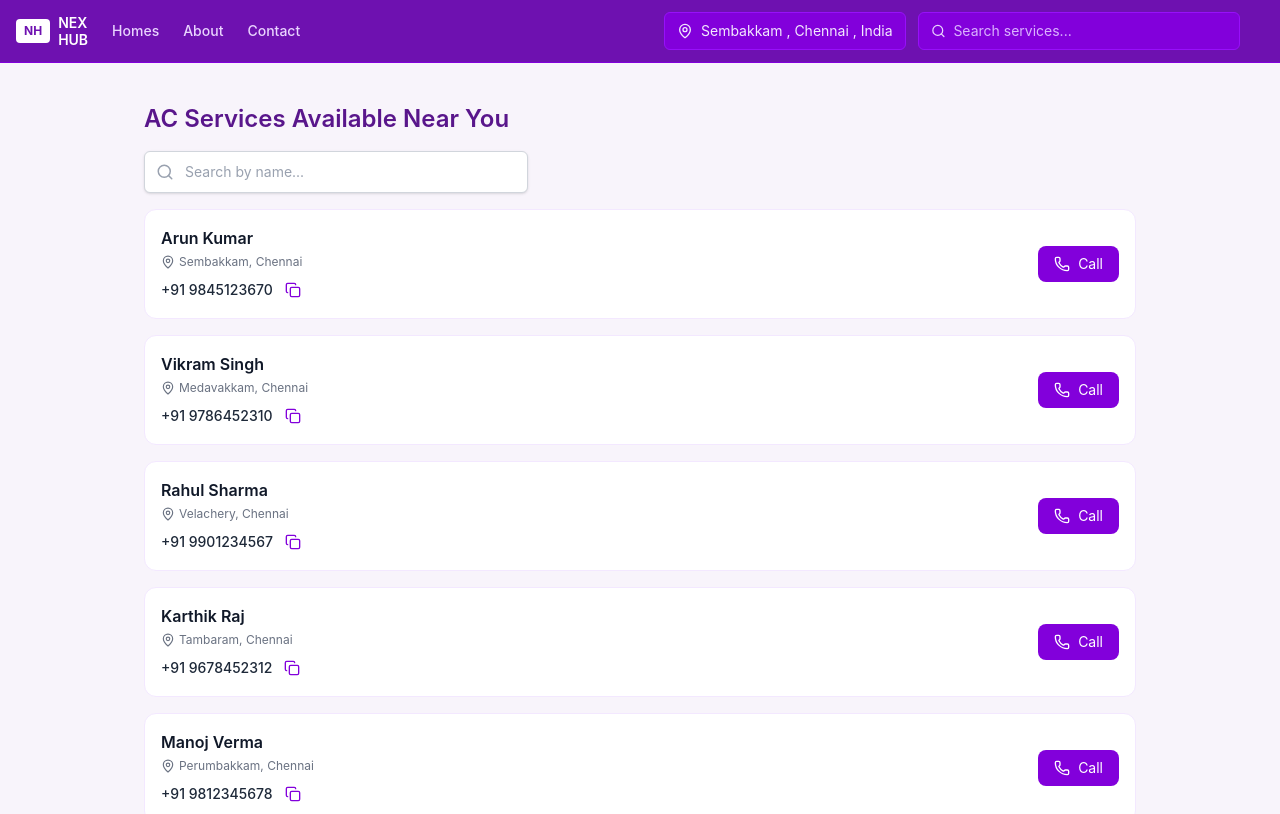
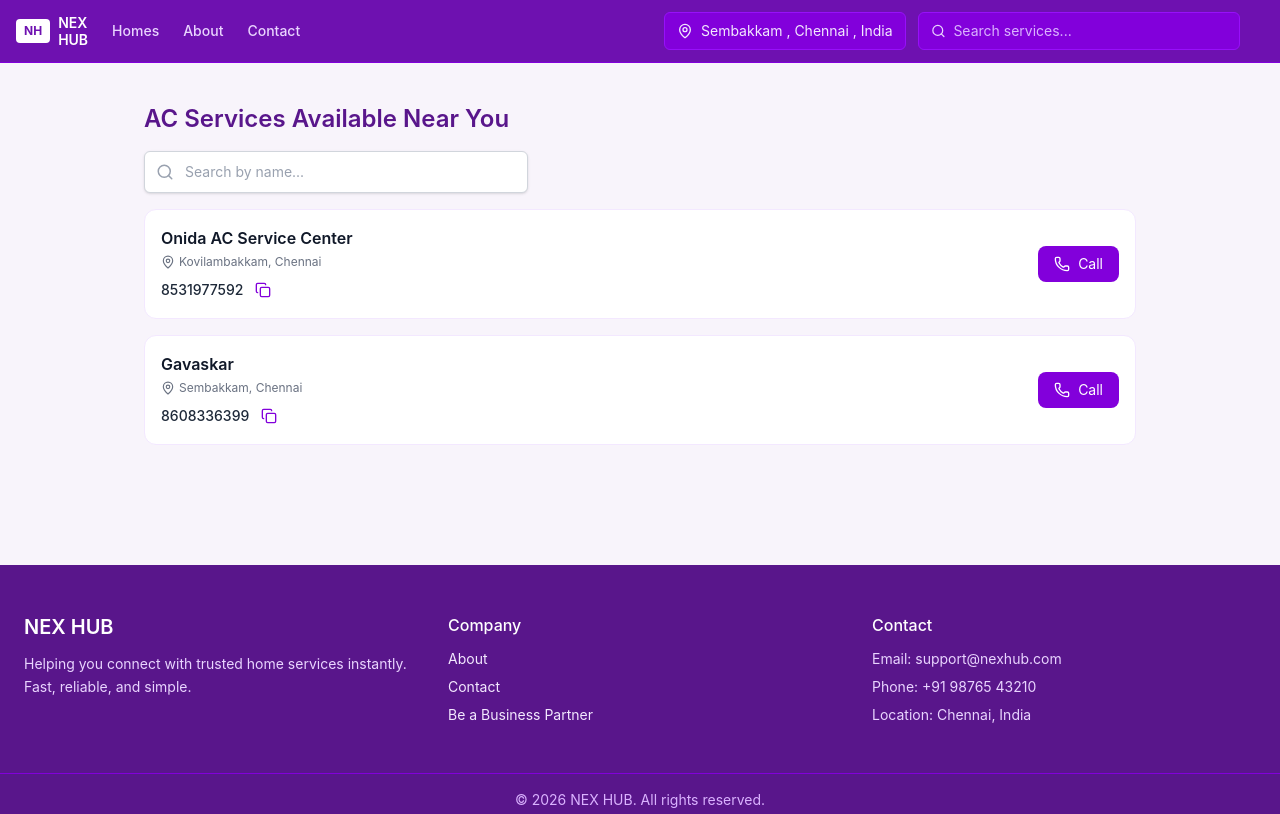
Before and after one commit to Mukunthan-A-R/nexhub, a React (Vite) app: page /ac-service in a window 1280 px wide. Shown: the top 814 px of the page. Built offline with nearby package versions, Linux system fonts and the light colour scheme.

Commit message:
adding ac service datas

```diff
--- a/src/pages/AcService.jsx
+++ b/src/pages/AcService.jsx
@@ -6,35 +6,18 @@ import ServiceList from "../components/ServiceList";
 const AcService = () => {
   const data = [
     {
-      name: "Arun Kumar",
+      name: "Onida AC Service Center",
       role: "AC Service",
-      phone: "+91 9845123670",
+      phone: "8531977592",
+      location: "Kovilambakkam, Chennai",
+    },
+    {
+      name: "Gavaskar",
+      role: "AC Service",
+      phone: "8608336399",
       location: "Sembakkam, Chennai",
     },
-    {
-      name: "Vikram Singh",
-      role: "AC Service",
-      phone: "+91 9786452310",
-      location: "Medavakkam, Chennai",
-    },
-    {
-      name: "Rahul Sharma",
-      role: "AC Service",
-      phone: "+91 9901234567",
-      location: "Velachery, Chennai",
-    },
-    {
-      name: "Karthik Raj",
-      role: "AC Service",
-      phone: "+91 9678452312",
-      location: "Tambaram, Chennai",
-    },
-    {
-      name: "Manoj Verma",
-      role: "AC Service",
-      phone: "+91 9812345678",
-      location: "Perumbakkam, Chennai",
-    },
+
   ];
 
   return (
```
